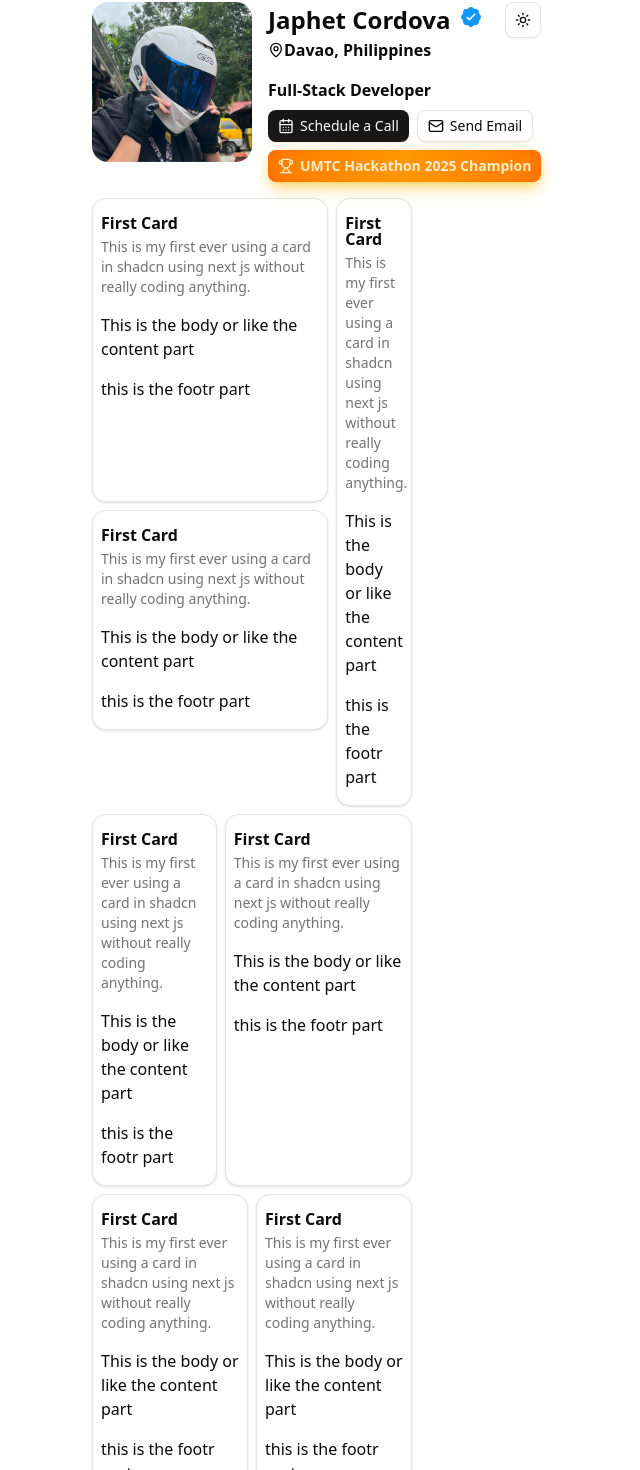
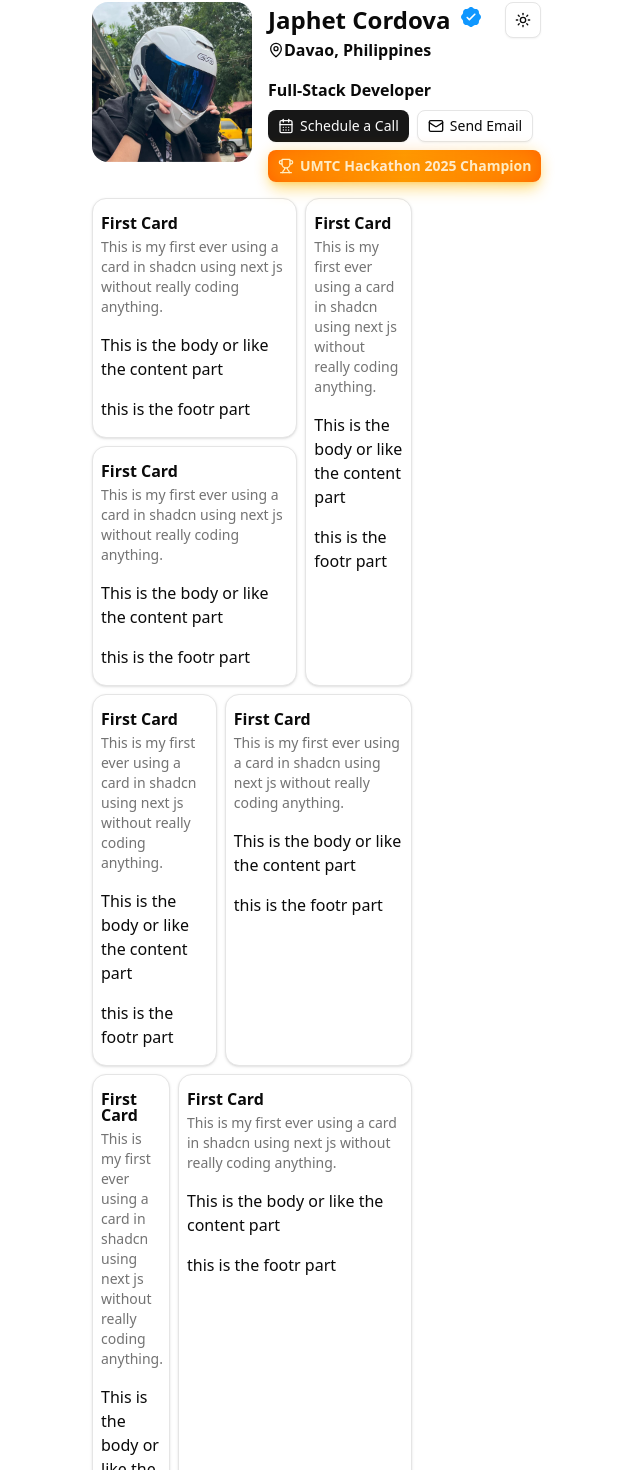
Before and after one commit to japhetcordova/vierax, a Next.js app: page /profile in a window 1280 px wide. Shown: the part 14-1484 px from the top of the page, without its empty margins (388-1028 px from the left). Built offline with nearby package versions, Linux system fonts and the light colour scheme.

Commit message:
resolved

```diff
--- a/src/components/profileBody.tsx
+++ b/src/components/profileBody.tsx
@@ -1,9 +1,9 @@
 import JaphCard from "./japhcard"
 export const ProfileBody = () =>{
     return(
-        <div className="flex flex-col gap-y-2 w-full flex-w mt-4">
+        <div className="flex flex-col gap-y-2 w-full mt-4">
             <div className="flex flex-col md:flex-row gap-x-2 w-full">
-                <div className="flex flex-col flex-1 gap-y-2 basis-100">
+                <div className="flex flex-col flex-1 gap-y-2 basis-1">
                     <div className="basis-1/2">
                         <JaphCard/>
                     </div>
@@ -30,7 +30,7 @@ export const ProfileBody = () =>{
                     <JaphCard/>
                 </div>
 
-                <div className="flex-1">
+                <div className="flex-3">
                     <JaphCard/>
                 </div>
             </div>
```
